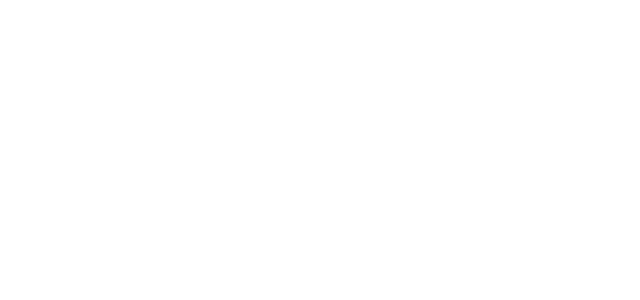
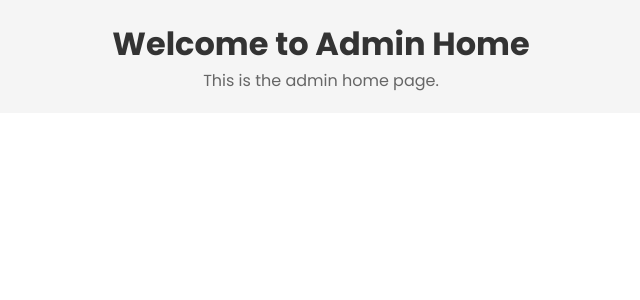
Before and after one commit to ysc4/facify-project, a React (Vite) app: page /admin-home in a window 1280 px wide. Before the commit this address had no page. Shown: the top 300 px of the page, without its empty margins (319-959 px from the left). Built offline with nearby package versions, Linux system fonts and the light colour scheme.

Commit message:
admin pages setup

```diff
--- a/src/App.jsx
+++ b/src/App.jsx
@@ -5,6 +5,7 @@
 import Login from './pages/Login';
 import Venue from './pages/Venue-Availability';
 import VenueBooking from './pages/Venue-Booking';
+import AdminHome from './admin_pages/Admin-Home';
 
 export default function  App() {
   const [isLoggedIn, setIsLoggedIn] = useState(false);
@@ -17,6 +18,7 @@
           <Route path="/booking-info" element={<BookingInfo />} />
           <Route path="/venue-availability" element={<Venue />} />
           <Route path="/venue-booking" element={<VenueBooking />} />
+          <Route path="/admin-home" element={<AdminHome />} />
         </Routes>
       </div>
     </Router>
--- /dev/null
+++ b/src/admin_pages/Admin-Home.css
@@ -0,0 +1,14 @@
+.admin-home {
+    font-family: Arial, sans-serif;
+    text-align: center;
+    padding: 20px;
+    background-color: #f5f5f5;
+}
+
+.admin-home h1 {
+    color: #333;
+}
+
+.admin-home p {
+    color: #666;
+}
--- /dev/null
+++ b/src/admin_pages/Admin-Home.jsx
@@ -0,0 +1,13 @@
+import React from "react";
+import "./Admin-Home.css";
+
+const AdminHome = () => {
+    return (
+        <div className="admin-home">
+            <h1>Welcome to Admin Home</h1>
+            <p>This is the admin home page.</p>
+        </div>
+    );
+};
+
+export default AdminHome;
```
Also changed, not shown: 1 other file (tests, documents, lock files or other folders).
